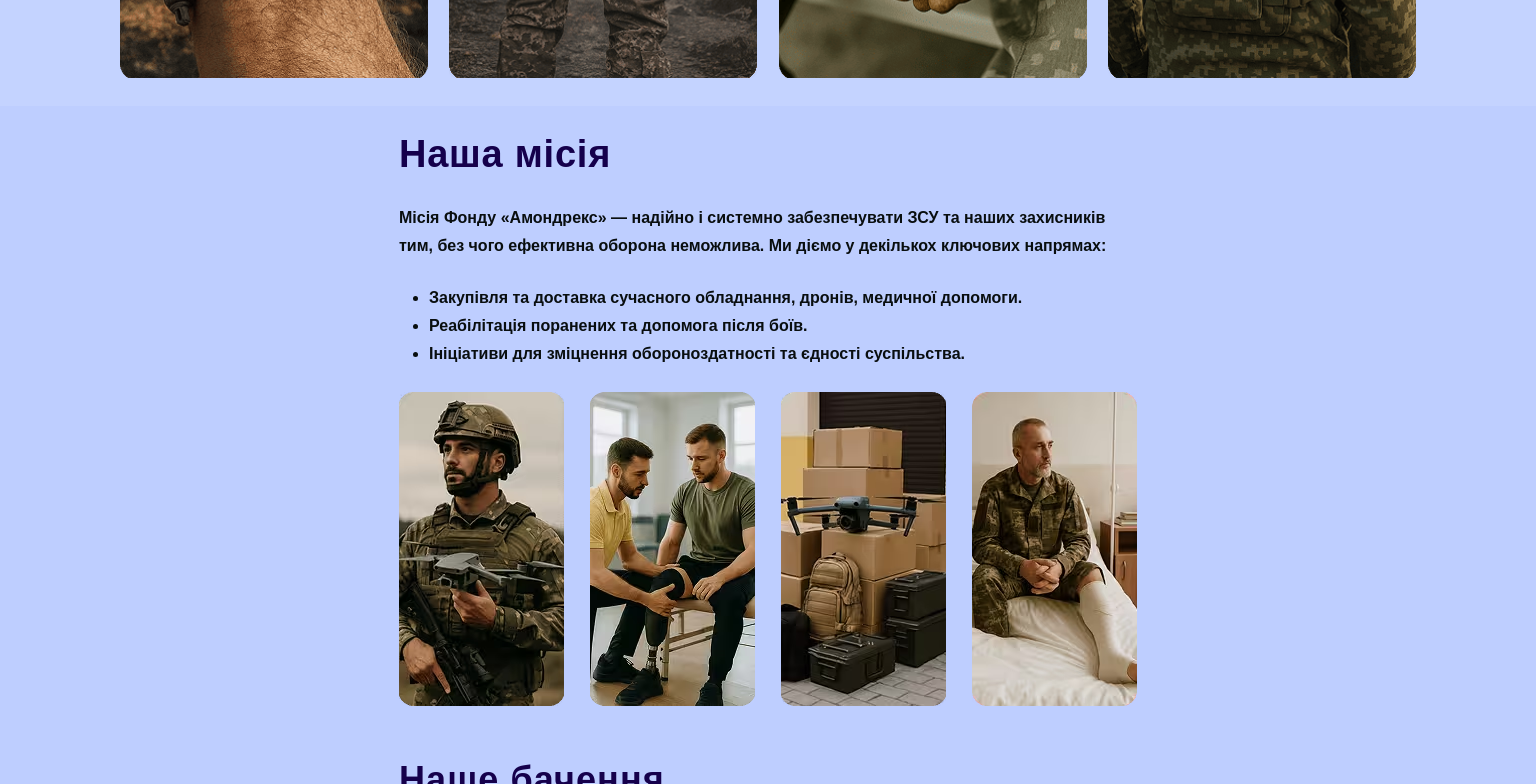
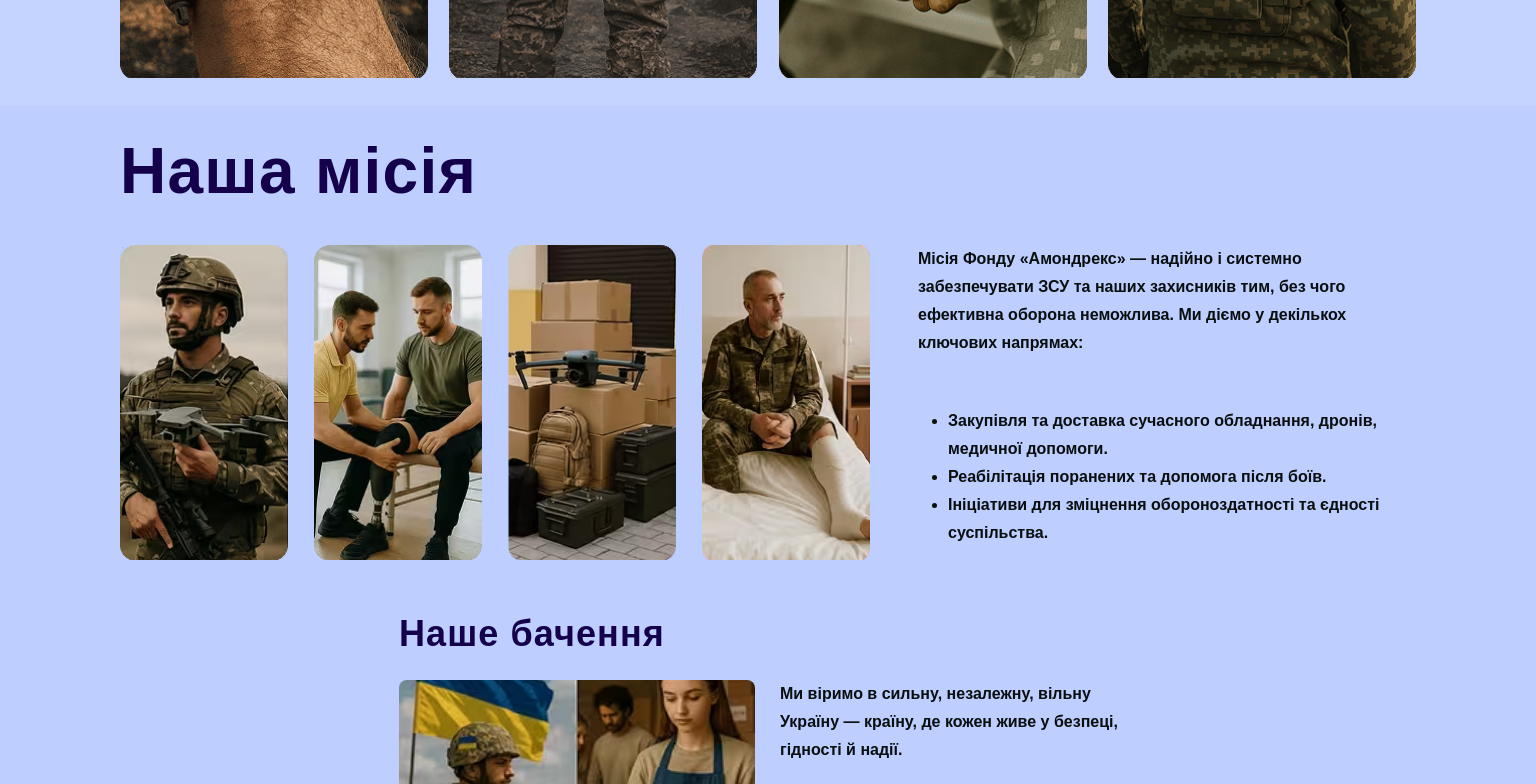
Before and after one commit to ljresetl/fond-amondrex, a React (Vite) app: page / in a window 1536 px wide. Shown: the part 1880-2664 px from the top of the page. Built offline with nearby package versions, Linux system fonts and the light colour scheme.

Commit message:
mision-desk

```diff
--- a/src/components/MissionSection/MissionSection.module.css
+++ b/src/components/MissionSection/MissionSection.module.css
@@ -17,6 +17,15 @@
     padding: 0 24px;
     gap: 24px;
   }
+  @media (min-width: 1296px) {
+    display: grid;
+    grid-template-columns: auto 1fr;
+    grid-template-rows: auto auto auto;
+    column-gap: 48px;
+    row-gap: 32px;
+    max-width: 1296px;
+    padding: 0 72px;
+  }
 }
 
 .heading {
@@ -30,6 +39,12 @@
     line-height: 1.3;
     letter-spacing: 0.02em;
   }
+
+  @media (min-width: 1296px) {
+    grid-column: 1 / 3;
+    grid-row: 1;
+    font-size: 64px;
+  }
 }
 
 .text {
@@ -37,6 +52,11 @@
   font-size: 16px;
   line-height: 1.75;
   color: #090e0f;
+  @media (min-width: 1296px) {
+    grid-column: 2 / 3;
+    grid-row: 2;
+    max-width: 600px;
+  }
 }
 
 .list {
@@ -47,6 +67,11 @@
   padding-left: 20px;
   @media (min-width: 786px) {
     padding-left: 30px;
+  }
+  @media (min-width: 1296px) {
+    grid-column: 2 / 3;
+    grid-row: 3;
+    max-width: 600px;
   }
 }
 
@@ -60,6 +85,15 @@
     gap: 26px;
     flex-wrap: nowrap;
   }
+
+  @media (min-width: 1296px) {
+    grid-column: 1 / 2;
+    grid-row: 2 / 4; /* займає дві висоти: під текстом і списком */
+    display: flex;
+    flex-direction: row;
+    flex-wrap: nowrap;
+    gap: 26px;
+  }
 }
 
 .photo {
@@ -71,4 +105,10 @@
     width: 165px;
     height: 314px;
   }
+  @media (min-width: 1296px) {
+    width: 168px;
+    height: 315px;
+    object-fit: cover;
+    flex-shrink: 0;
+  }
 }
```
